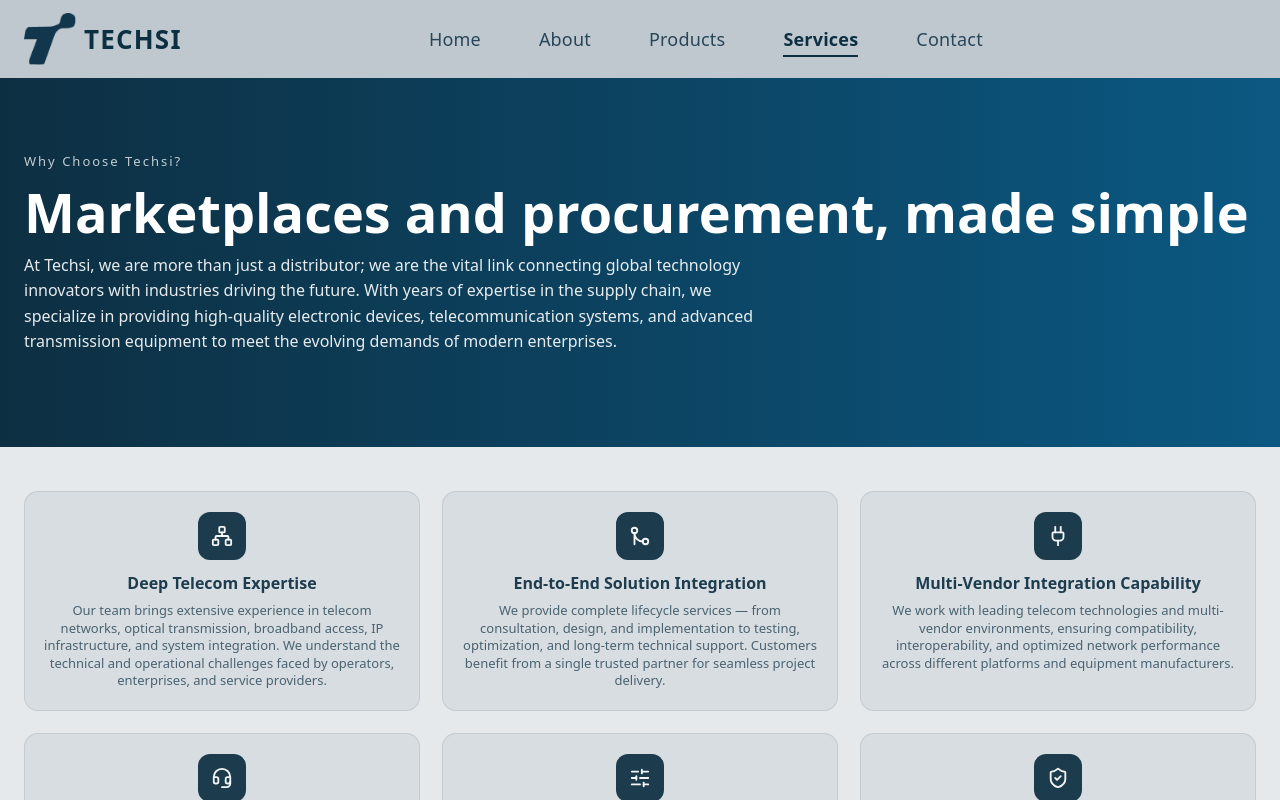
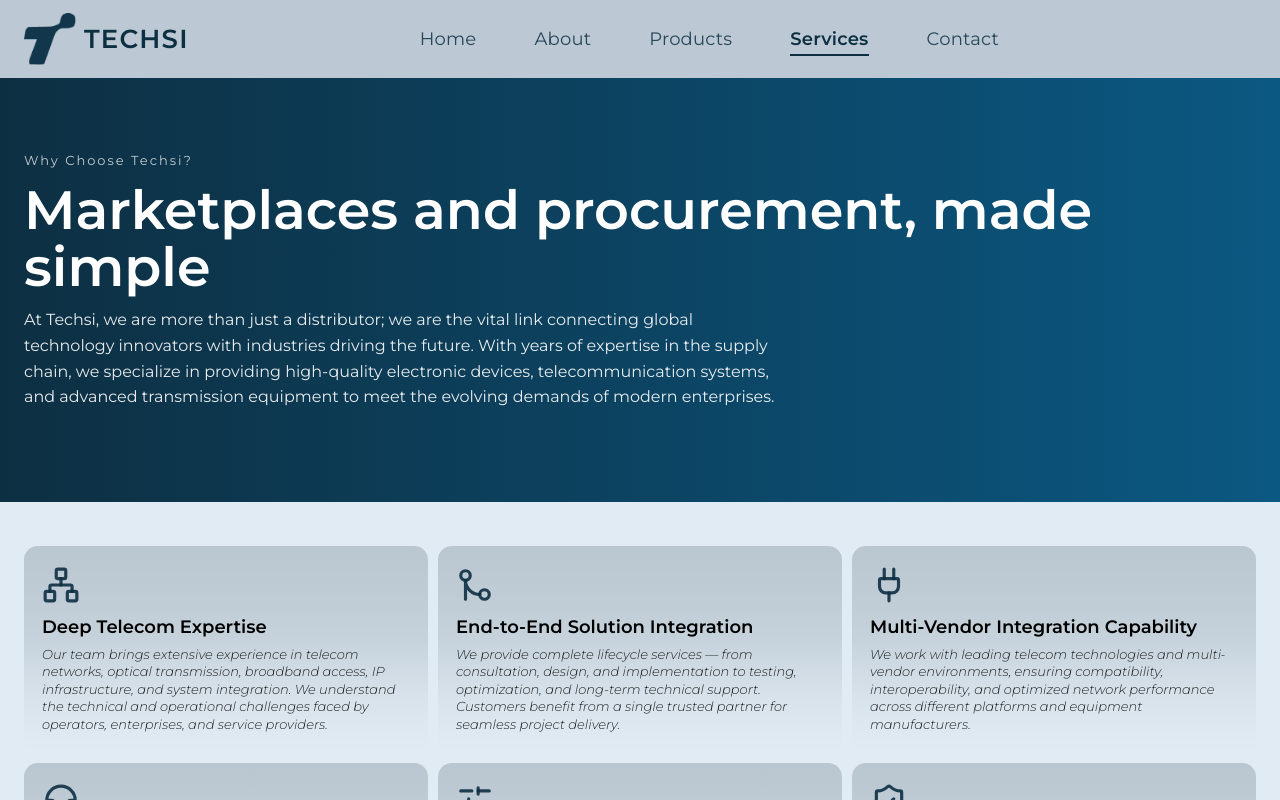
Before and after one commit to codeChill26/Techsi_Website, a React (Vite) app: page /services in a window 1280 px wide. Shown: the top 800 px of the page. Built offline with nearby package versions, Linux system fonts and the light colour scheme.

Commit message:
Layout Servcies

```diff
--- a/index.html
+++ b/index.html
@@ -4,6 +4,12 @@
     <meta charset="UTF-8" />
     <link rel="icon" type="image/svg+xml" href="/src/assets/Logo.png" />
     <meta name="viewport" content="width=device-width, initial-scale=1.0" />
+    <link rel="preconnect" href="https://fonts.googleapis.com" />
+    <link rel="preconnect" href="https://fonts.gstatic.com" crossorigin />
+    <link
+      href="https://fonts.googleapis.com/css2?family=Montserrat:ital,wght@0,300;0,400;0,500;0,600;0,700;1,300;1,400;1,500;1,600;1,700&display=swap"
+      rel="stylesheet"
+    />
     <title>techsi</title>
   </head>
   <body>
--- a/src/components/WhatWeDoSection.jsx
+++ b/src/components/WhatWeDoSection.jsx
@@ -8,11 +8,10 @@ export default function WhatWeDoSection() {
           <div className="container">
             <h2 className="lp-what__title">What we do</h2>
             <p className="lp-what__sub">
-              Two complementary business lines — one mission
+              Two complementary business lines — one mission:
               <br />
               <em>
-                make sourcing electronics and engineering services radically
-                simpler
+                to make sourcing electronics, telecommunications, and engineering services radically simpler.
               </em>
             </p>
           </div>
--- a/src/index.css
+++ b/src/index.css
@@ -4,7 +4,7 @@
   --c-slate: #697e8c;
   --c-slate-2: #768a97;
 
-  --page-bg: rgba(118, 138, 151, 0.18);
+  --page-bg: #E1EBF4;
   --text: var(--c-navy);
   --text-muted: rgba(13, 47, 66, 0.75);
   --white: #ffffff;
@@ -13,7 +13,10 @@
   --radius: 14px;
   --container: 1320px;
 
-  font-family: system-ui, -apple-system, Segoe UI, Roboto, Arial, sans-serif;
+  --font-sans: 'Montserrat', system-ui, -apple-system, Segoe UI, Roboto, Arial,
+    sans-serif;
+
+  font-family: var(--font-sans);
   font-synthesis: none;
   text-rendering: optimizeLegibility;
   -webkit-font-smoothing: antialiased;
@@ -33,6 +36,16 @@ body {
   margin: 0;
   background: var(--page-bg);
   color: var(--text);
+  font-weight: 400;
+}
+
+h1,
+h2,
+h3,
+h4,
+h5,
+h6 {
+  font-weight: 600;
 }
 
 a {
--- a/src/pages/ServicesPage.jsx
+++ b/src/pages/ServicesPage.jsx
@@ -103,7 +103,10 @@ export default function ServicesPage() {
           <div className="container">
             <div className="sv-cards__grid">
               {services.map(({ Icon, title, desc }) => (
-                <article className="sv-card" key={title}>
+                <article
+                  className={`sv-card${title === 'Technical Expertise' ? ' sv-card--staggerLeft' : ''}${title === 'Flexible & Customer-Centric' ? ' sv-card--staggerRight' : ''}`}
+                  key={title}
+                >
                   <div className="sv-card__iconWrap" aria-hidden="true">
                     <Icon className="sv-card__icon" />
                   </div>
--- a/src/styles/about.css
+++ b/src/styles/about.css
@@ -15,7 +15,7 @@
   margin: 0 0 18px;
   font-size: 58px;
   line-height: 1.05;
-  font-weight: 800;
+  font-weight: 600;
   max-width: 980px;
 }
 
@@ -57,7 +57,7 @@
   margin: 0 0 12px;
   font-size: 34px;
   line-height: 1.15;
-  font-weight: 800;
+  font-weight: 600;
   color: var(--c-navy);
 }
 
@@ -85,7 +85,7 @@
 .ab-fact__value {
   font-size: 14px;
   line-height: 1.35;
-  font-weight: 700;
+  font-weight: 600;
   color: rgba(13, 47, 66, 0.9);
 }
 
@@ -129,7 +129,7 @@
 .ab-card__title {
   margin: 0 0 10px;
   font-size: 22px;
-  font-weight: 800;
+  font-weight: 600;
   color: var(--c-navy);
 }
 
@@ -174,7 +174,7 @@
   margin: 0 0 10px;
   font-size: 30px;
   line-height: 1.2;
-  font-weight: 800;
+  font-weight: 600;
   color: var(--c-navy);
 }
 
--- a/src/styles/contact.css
+++ b/src/styles/contact.css
@@ -15,7 +15,7 @@
   margin: 0 0 12px;
   font-size: 54px;
   line-height: 1.05;
-  font-weight: 800;
+  font-weight: 600;
 }
 
 .ct-hero__desc {
@@ -82,7 +82,7 @@
 .ct-infoCard__value {
   font-size: 14px;
   line-height: 1.35;
-  font-weight: 800;
+  font-weight: 600;
   color: rgba(13, 47, 66, 0.9);
 }
 
@@ -114,7 +114,7 @@
   border: 1px solid rgba(13, 47, 66, 0.12);
   border-radius: 12px;
   text-decoration: none;
-  font-weight: 700;
+  font-weight: 600;
   font-size: 13px;
   color: rgba(13, 47, 66, 0.85);
 }
@@ -131,7 +131,7 @@
   margin: 0 0 18px;
   font-size: 26px;
   line-height: 1.2;
-  font-weight: 900;
+  font-weight: 600;
   color: rgba(13, 47, 66, 0.92);
 }
 
@@ -153,7 +153,7 @@
 
 .ct-field__label {
   font-size: 12px;
-  font-weight: 800;
+  font-weight: 600;
   color: rgba(13, 47, 66, 0.85);
 }
 
--- a/src/styles/landing.css
+++ b/src/styles/landing.css
@@ -27,7 +27,7 @@
   text-decoration: none;
   color: var(--c-navy);
   font-size: 26px;
-  font-weight: 700;
+  font-weight: 600;
   letter-spacing: 1.2px;
 }
 
@@ -69,7 +69,7 @@
 }
 
 .lp-nav a[data-active='true'] {
-  font-weight: 700;
+  font-weight: 600;
   position: relative;
   color: var(--c-navy);
 }
@@ -149,7 +149,7 @@
 
 .lp-hero__kicker {
   align-self: center;
-  font-weight: 700;
+  font-weight: 600;
   line-height: 1.05;
   font-size: 40px;
   margin-bottom: 0;
@@ -161,7 +161,7 @@
   font-size: 78px;
   line-height: 1.06;
   margin: 0 0 18px;
-  font-weight: 700;
+  font-weight: 600;
   letter-spacing: 0.1px;
 }
 
@@ -365,7 +365,7 @@
 .lp-what__title {
   font-size: 76px;
   line-height: 1;
-  font-weight: 700;
+  font-weight: 600;
   margin: 0 0 12px;
   color: #fff;
 }
@@ -485,7 +485,7 @@
 
 .lp-card__title {
   font-size: 20px;
-  font-weight: 700;
+  font-weight: 600;
   margin: 0 0 6px;
   color: var(--c-navy);
 }
@@ -531,14 +531,14 @@
 .lp-inventory__from {
   font-size: 76px;
   line-height: 0.98;
-  font-weight: 700;
+  font-weight: 600;
 }
 
 .lp-inventory__title {
   margin: 0 0 14px;
   font-size: 76px;
   line-height: 0.98;
-  font-weight: 700;
+  font-weight: 600;
 }
 
 .lp-inventory__desc {
@@ -647,7 +647,7 @@
   margin: 0 0 10px;
   font-size: 74px;
   line-height: 1;
-  font-weight: 700;
+  font-weight: 600;
 }
 
 .lp-cta__desc {
@@ -696,7 +696,7 @@
 }
 
 .lp-footer__company {
-  font-weight: 700;
+  font-weight: 600;
   font-size: 14px;
   color: rgba(13, 47, 66, 0.9);
 }
@@ -997,7 +997,12 @@
   }
 
   .lp-footer__grid {
-    grid-template-columns: 1fr;
+    grid-template-columns: 1fr 1fr;
+    gap: 26px;
+  }
+
+  .lp-footer__grid > :first-child {
+    grid-column: 1 / -1;
   }
 
   .lp-cta {
--- a/src/styles/products.css
+++ b/src/styles/products.css
@@ -19,7 +19,7 @@
   font-size: 54px;
   line-height: 1.05;
   margin: 0 0 12px;
-  font-weight: 800;
+  font-weight: 600;
 }
 
 .pr-hero__desc {
@@ -67,7 +67,7 @@
 .pr-block__title {
   margin: 0;
   font-size: 22px;
-  font-weight: 800;
+  font-weight: 600;
   color: rgba(13, 47, 66, 0.95);
 }
 
@@ -136,7 +136,7 @@
 .pr-card__title {
   margin: 0 0 8px;
   font-size: 16px;
-  font-weight: 700;
+  font-weight: 600;
   color: rgba(13, 47, 66, 0.92);
 }
 
@@ -181,7 +181,7 @@
   margin: 0 0 10px;
   font-size: 44px;
   line-height: 1.05;
-  font-weight: 700;
+  font-weight: 600;
   color: rgba(13, 47, 66, 0.95);
 }
 
--- a/src/styles/services.css
+++ b/src/styles/services.css
@@ -19,7 +19,7 @@
   font-size: 54px;
   line-height: 1.05;
   margin: 0 0 12px;
-  font-weight: 800;
+  font-weight: 600;
 }
 
 .sv-hero__desc {
@@ -36,46 +36,65 @@
 
 .sv-cards__grid {
   display: grid;
-  grid-template-columns: repeat(3, 1fr);
-  gap: 22px;
+  grid-template-columns: repeat(6, 1fr);
+  gap: 10px;
 }
 
 .sv-card {
-  background: rgba(118, 138, 151, 0.12);
-  border: 1px solid rgba(13, 47, 66, 0.1);
+  background-color: var(--page-bg);
+  background-image: linear-gradient(
+      180deg,
+      rgba(118, 138, 151, 0.24) 0%,
+      rgba(118, 138, 151, 0.14) 45%,
+      var(--page-bg) 100%
+    ),
+    url('../assets/layer2-01.png');
+  background-repeat: no-repeat, no-repeat;
+  background-position: center, center;
+  background-size: cover, cover;
+  border: 0;
   border-radius: var(--radius);
   padding: 20px 18px;
-  text-align: center;
+  text-align: left;
+  display: flex;
+  flex-direction: column;
+  align-items: flex-start;
+  grid-column: span 2;
 }
 
 .sv-card__iconWrap {
-  width: 48px;
-  height: 48px;
-  border-radius: 12px;
-  display: grid;
-  place-items: center;
-  background: rgba(13, 47, 66, 0.92);
-  margin: 0 auto 12px;
+  align-self: flex-start;
+  display: inline-flex;
+  justify-content: flex-start;
+  background: transparent;
+  padding: 0;
+  border-radius: 0;
+  margin: 0 0 12px;
 }
 
 .sv-card__icon {
-  width: 22px;
-  height: 22px;
-  color: rgba(255, 255, 255, 0.95);
+  width: 38px;
+  height: 38px;
+  background: transparent;
+  color: rgba(13, 47, 66, 0.9);
 }
 
 .sv-card__title {
   margin: 0 0 8px;
-  font-size: 16px;
-  font-weight: 700;
-  color: rgba(13, 47, 66, 0.92);
+  font-size: 18px;
+  font-weight: 600;
+  color: var(--black);
+  width: 100%;
 }
 
 .sv-card__desc {
   margin: 0;
   font-size: 13px;
   line-height: 1.35;
-  color: rgba(13, 47, 66, 0.7);
+  font-weight: 300;
+  font-style: italic;
+  color: rgba(0, 0, 0, 0.85);
+  width: 100%;
 }
 
 .sv-cta {
@@ -95,7 +114,7 @@
   margin: 0 0 10px;
   font-size: 52px;
   line-height: 1.05;
-  font-weight: 700;
+  font-weight: 600;
 }
 
 .sv-cta__desc {
@@ -112,6 +131,16 @@
   box-shadow: none;
 }
 
+@media (min-width: 961px) {
+  .sv-card--staggerLeft {
+    grid-column: 2 / span 2;
+  }
+
+  .sv-card--staggerRight {
+    grid-column: 4 / span 2;
+  }
+}
+
 @media (max-width: 960px) {
   .sv-hero {
     padding: 58px 0 66px;
@@ -125,6 +154,10 @@
     grid-template-columns: 1fr;
   }
 
+  .sv-card {
+    grid-column: auto;
+  }
+
   .sv-cta__panel {
     padding: 34px 16px;
     text-align: left;
```
Also changed, not shown: src/assets/layer2-01.png (added).
